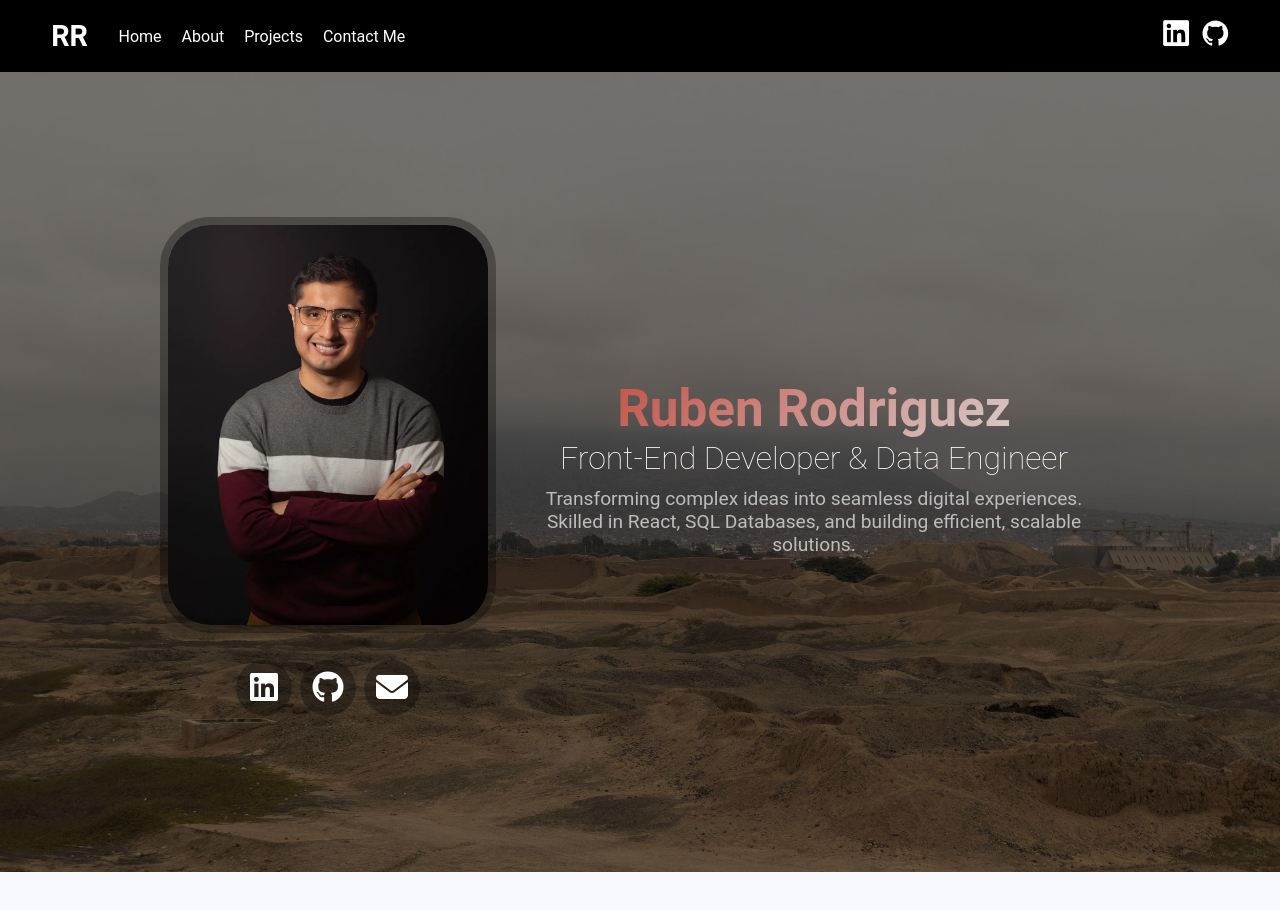
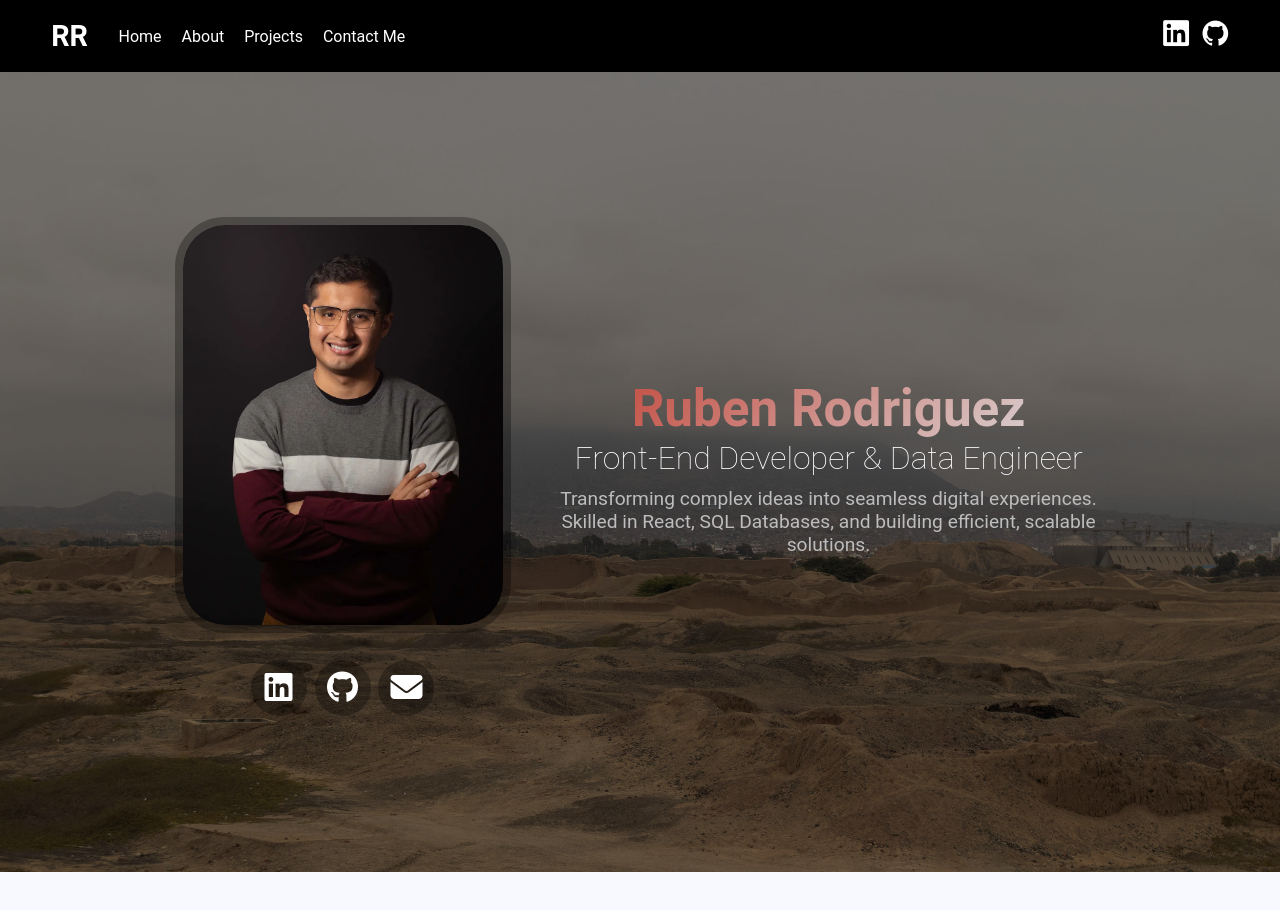
Before and after one commit to Nidrub/portfolio, a website: page index.html in a window 1280 px wide. Shown: the top 910 px of the page. Drawn offline with nearby package versions, Linux system fonts and the light colour scheme.

Commit message:
create a minimum width

```diff
--- a/style.css
+++ b/style.css
@@ -12,6 +12,7 @@ html {
 
 :root {
     --header-height: 70px;
+    --minimum-width: 365px;
 }
 
 /*p*/
@@ -215,13 +216,14 @@ section {
     justify-content: center;
     align-items: center;
     max-width: 600px;
+    min-width: var(--minimum-width);
     height: auto;
 
 }
 
 /*text container*/
 .text-home {
-    min-width: 365px;
+    min-width: var(--minimum-width);
     flex: 3 0 0;
     text-align: center;
 }
```
